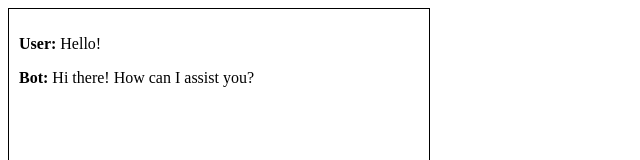
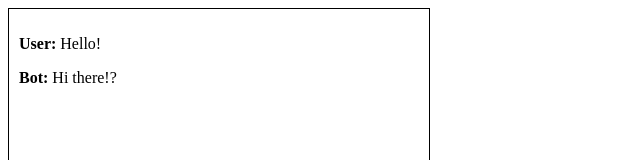
Before and after one commit to Godfrey-Mutembei/Web-class, a plain HTML site: page Index.html in a window 1280 px wide. Shown: the top 160 px of the page, without its empty margins (0-640 px from the left). Drawn offline with Linux system fonts and the light colour scheme.

Commit message:
initial commit

```diff
--- a/Index.html
+++ b/Index.html
@@ -8,7 +8,7 @@
     <div id="chatbox">
       <div id="chatlog">
         <p><span class="username">User:</span> Hello!</p>
-        <p><span class="username">Bot:</span> Hi there! How can I assist you?</p>
+        <p><span class="username">Bot:</span> Hi there!?</p>
       </div>
       <div id="inputbox">
         <input type="text" id="userinput">
```
